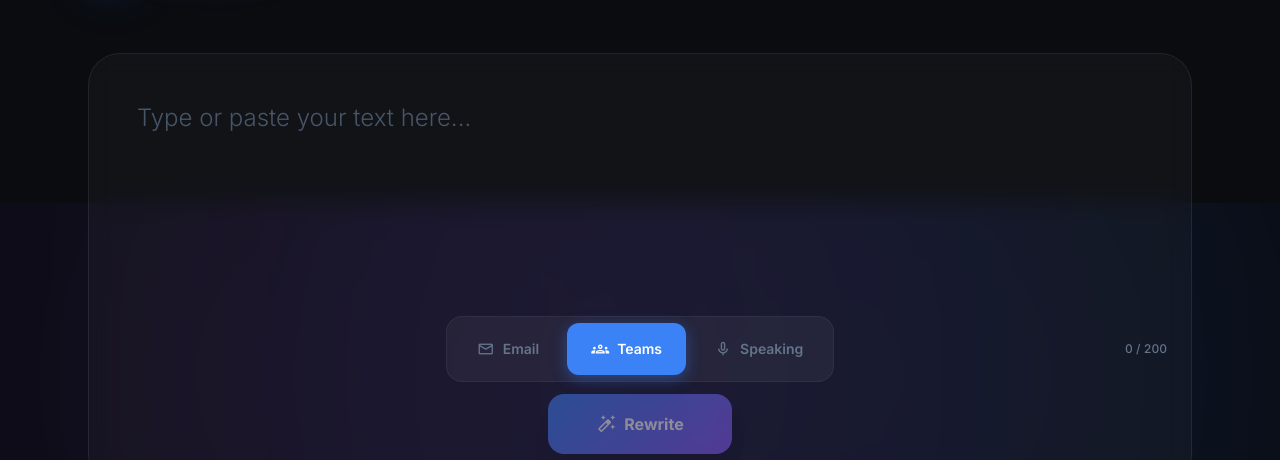
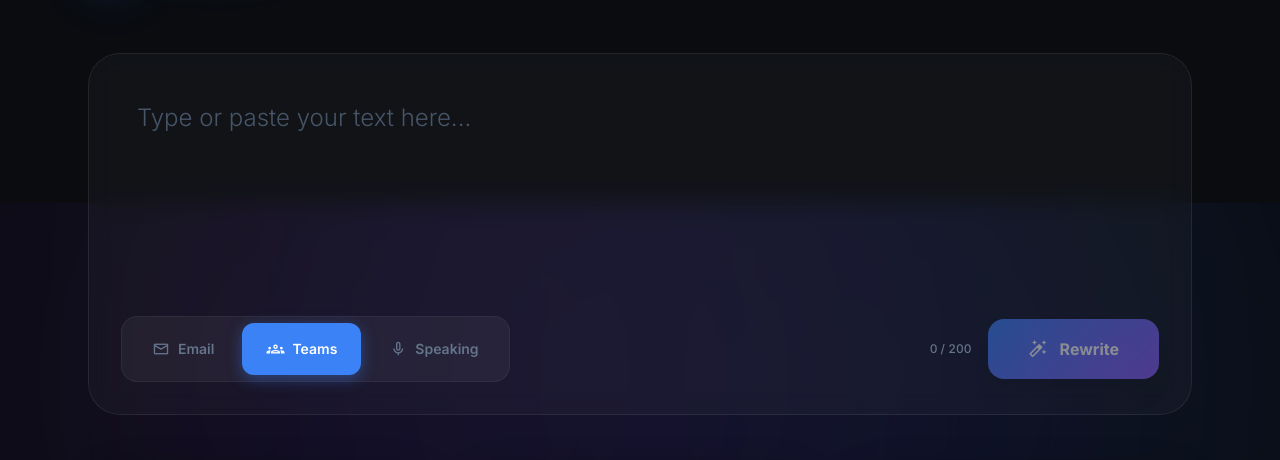
Before and after one commit to mandowa/tiny_rewrite, a website: page index.production.html in a window 1280 px wide. Shown: the part 117-577 px from the top of the page. Drawn offline with nearby package versions, Linux system fonts and the light colour scheme.

Commit message:
Restore left-right layout, enlarge style chips on desktop

```diff
--- a/index.production.html
+++ b/index.production.html
@@ -208,7 +208,7 @@
 
     <!-- Main Input -->
     <main class="relative mb-8 lg:mb-12">
-      <div class="input-glow glass rounded-2xl lg:rounded-[2rem] p-2 transition-all duration-700 relative">
+      <div class="input-glow glass rounded-2xl lg:rounded-[2rem] p-2 transition-all duration-700">
         <textarea
           id="input-text"
           class="w-full h-32 sm:h-40 lg:h-56 bg-transparent border-none focus:ring-0 text-base sm:text-lg lg:text-2xl placeholder-slate-500 dark:placeholder-slate-600 p-4 sm:p-6 lg:p-10 resize-none text-slate-800 dark:text-slate-200 leading-relaxed font-light"
@@ -217,9 +217,8 @@
           spellcheck="false"
         ></textarea>
 
-        <div class="flex flex-col gap-3 p-4 lg:p-6 pt-0">
-          <!-- Row 1: Style Chips (centered on desktop) + Char count -->
-          <div class="flex items-center justify-between lg:justify-center lg:gap-8">
+        <div class="flex items-center justify-between p-4 lg:p-6 pt-0 flex-wrap gap-4">
+          <!-- Style Chips (left) -->
           <div class="flex bg-slate-100 dark:bg-white/5 p-1 lg:p-1.5 rounded-xl lg:rounded-2xl gap-0.5 lg:gap-1 border border-white/5">
             <button id="style-email-btn" data-chip="email" class="style-chip px-3 lg:px-6 py-2 lg:py-3 rounded-lg lg:rounded-xl text-xs lg:text-sm font-semibold flex items-center gap-1.5 lg:gap-2">
               <span class="material-symbols-outlined text-base lg:text-lg">mail</span>
@@ -234,14 +233,15 @@
               <span class="hidden sm:inline">Speaking</span>
             </button>
           </div>
-            <span id="char-count" class="text-xs text-slate-500 font-medium tabular-nums lg:absolute lg:right-6">0 / 200</span>
-          </div>
 
-          <!-- Row 2: Rewrite button (full width on mobile, centered on desktop) -->
-          <button id="rewrite-btn" class="rewrite-btn w-full sm:w-auto sm:self-center lg:px-12 lg:py-4 px-6 py-3 rounded-2xl text-white font-bold flex items-center justify-center gap-2 shadow-xl text-sm lg:text-base" disabled>
+          <!-- Char count & Rewrite button (right) -->
+          <div class="flex items-center gap-4">
+            <span id="char-count" class="text-xs text-slate-500 font-medium tabular-nums">0 / 200</span>
+            <button id="rewrite-btn" class="rewrite-btn px-6 lg:px-10 py-3 lg:py-4 rounded-2xl text-white font-bold flex items-center gap-2 lg:gap-3 shadow-xl text-sm lg:text-base" disabled>
               <span class="material-symbols-outlined text-lg lg:text-xl">auto_fix_high</span>
               Rewrite
             </button>
+          </div>
         </div>
       </div>
     </main>
```
Also changed, not shown: index-new.html (+8 -8 lines). Lines whose indentation alone changed are shown as unchanged.
